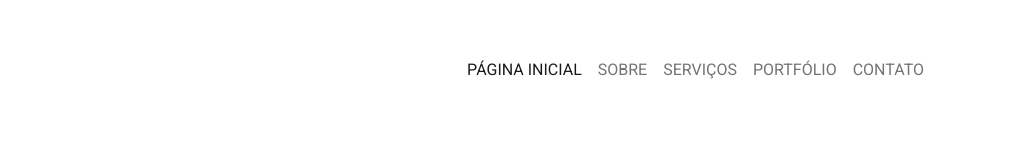
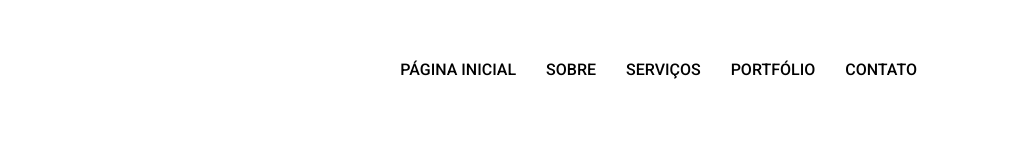
Before and after one commit to GuilhermeHMG/site_bootstech.com.br, a plain HTML site: page website/index.html in a window 1280 px wide. Shown: the full height of the page, 266-1280 px from the left. Drawn offline with nearby package versions, Linux system fonts and the light colour scheme.

Commit message:
site_bootstech.com.br_v1.5

```diff
--- a/website/css/custom.css
+++ b/website/css/custom.css
@@ -14,4 +14,10 @@ body, html {
 
 #header .nav-link {                     /*Dando ESTILO para cada item do menu da navbar (Página inicial, Sobre, Serviços, Portfólio, Contato)*/
     text-transform: uppercase;
+    font-weight: 500;
+    padding-left: 0;                    /*Terá um PREENCHIMENTO para a ESQUERDA*/
+    padding-right: 0;                   /*Terá um PREENCHIMENTO para a DIREITA*/
+    margin-left: 15px;                  /*Terá uma MARGEM de 15 pixels entre as palavras do menu para a ESQUERDA*/
+    margin-right: 15px;                  /*Terá uma MARGEM de 15 pixels entre as palavras do menu para a DIREITA*/
+    color: #000000;                   /*A cor das letras do menu de navegação será PRETA*/
 }
```
Also changed, not shown: documents/ANOTAÇÕES DO PROJETO.txt (deleted), 1 other file.
